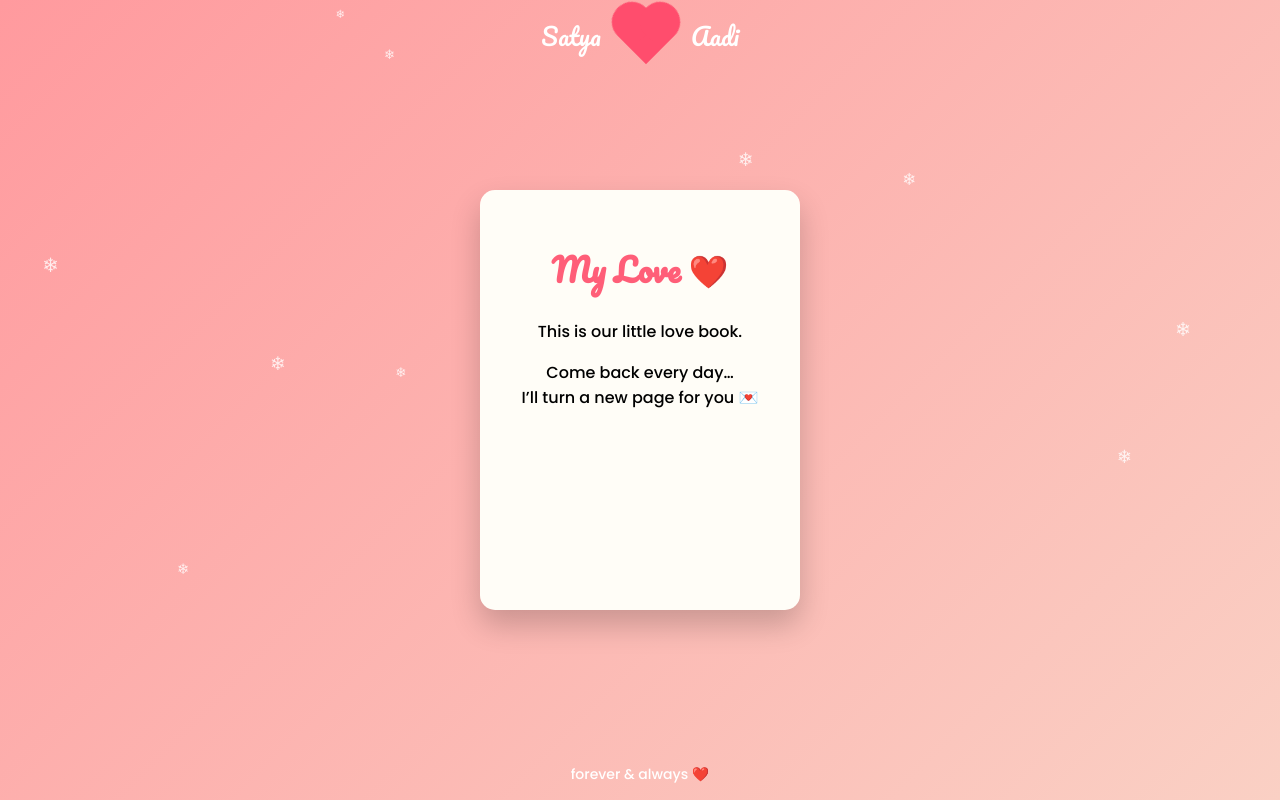
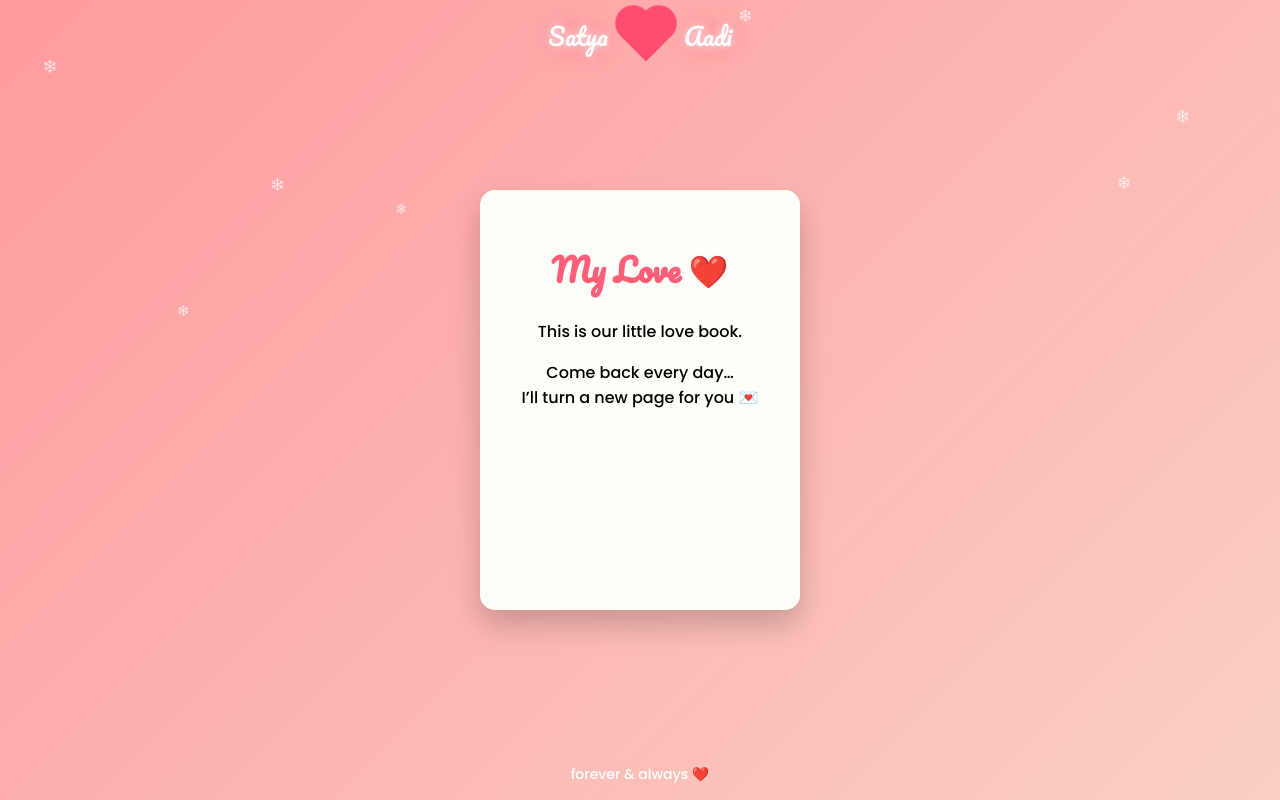
Before and after one commit to ParthivAditya/valentins-day-site, a plain HTML site: page index.html in a window 1280 px wide. Drawn offline with Linux system fonts and the light colour scheme.

Commit message:
Update index.html

```diff
--- a/index.html
+++ b/index.html
@@ -18,7 +18,7 @@ body{
   overflow:hidden;
 }
 
-/* HEADER CONTAINER */
+/* HEADER */
 .header{
   position:fixed;
   top:15px;
@@ -26,17 +26,22 @@ body{
   display:flex;
   justify-content:center;
   align-items:center;
-  gap:25px;
+  gap:20px;
   font-family:'Pacifico',cursive;
-  color:white;
   font-size:24px;
   z-index:5;
 }
 
-/* BEATING HEART */
+.name{
+  color:white;
+  text-shadow:0 0 10px rgba(255,255,255,.8),
+              0 0 20px rgba(255,105,135,.9);
+}
+
+/* HEART */
 .heart{
-  width:40px;
-  height:40px;
+  width:36px;
+  height:36px;
   background:#ff4d6d;
   transform:rotate(-45deg);
   animation:beat 1s infinite;
@@ -47,14 +52,14 @@ body{
 .heart::after{
   content:"";
   position:absolute;
-  width:40px;
-  height:40px;
+  width:36px;
+  height:36px;
   background:#ff4d6d;
   border-radius:50%;
 }
 
-.heart::before{ top:-20px; left:0; }
-.heart::after{ left:20px; top:0; }
+.heart::before{ top:-18px; left:0; }
+.heart::after{ left:18px; top:0; }
 
 @keyframes beat{
   0%,100%{ transform:rotate(-45deg) scale(1); }
@@ -62,21 +67,19 @@ body{
   75%{ transform:rotate(-45deg) scale(1.25); }
 }
 
-/* ❄️ SNOW */
+/* ❄️ SLOW SNOW */
 .snowflake{
   position:fixed;
   top:-10px;
   color:white;
-  opacity:0.8;
+  opacity:0.7;
   animation:snowfall linear forwards;
   pointer-events:none;
   z-index:1;
 }
 
 @keyframes snowfall{
-  to{
-    transform:translateY(110vh);
-  }
+  to{ transform:translateY(110vh); }
 }
 
 /* FOOTER */
@@ -137,6 +140,12 @@ body{
   color:#ff5e78;
   cursor:pointer;
 }
+
+/* MOBILE */
+@media(max-width:480px){
+  .book{ transform:scale(0.9); }
+  .header{ font-size:20px; }
+}
 </style>
 </head>
 
@@ -144,31 +153,39 @@ body{
 
 <!-- HEADER -->
 <div class="header">
-  <div>Satya</div>
+  <div class="name">Satya</div>
   <div class="heart"></div>
-  <div>Aadi</div>
+  <div class="name">Aadi</div>
 </div>
 
 <div class="footer">forever & always ❤️</div>
+
+<!-- HEARTBEAT SOUND -->
+<audio id="beatSound" loop>
+  <source src="https://cdn.pixabay.com/download/audio/2022/03/15/audio_4f2cfe7b30.mp3" type="audio/mpeg">
+</audio>
 
 <div class="book">
   <div class="page" id="page"></div>
 </div>
 
 <script>
-/* ❄️ CONTINUOUS SNOW */
+/* ❤️ HEART SOUND */
+const beatSound = document.getElementById("beatSound");
+document.body.addEventListener("click",()=>beatSound.play(),{once:true});
+
+/* ❄️ CONTINUOUS SLOW SNOW */
 function createSnow(){
   const snow = document.createElement("div");
   snow.className = "snowflake";
   snow.innerHTML = "❄";
   snow.style.left = Math.random()*100 + "vw";
-  snow.style.fontSize = (Math.random()*12 + 10) + "px";
-  snow.style.animationDuration = (Math.random()*5 + 5) + "s";
+  snow.style.fontSize = (Math.random()*8 + 12) + "px";
+  snow.style.animationDuration = (Math.random()*6 + 10) + "s";
   document.body.appendChild(snow);
-
-  setTimeout(()=>snow.remove(),10000);
+  setTimeout(()=>snow.remove(),16000);
 }
-setInterval(createSnow,500);
+setInterval(createSnow,700);
 
 /* LOVE BOOK LOGIC */
 const page = document.getElementById("page");
```
